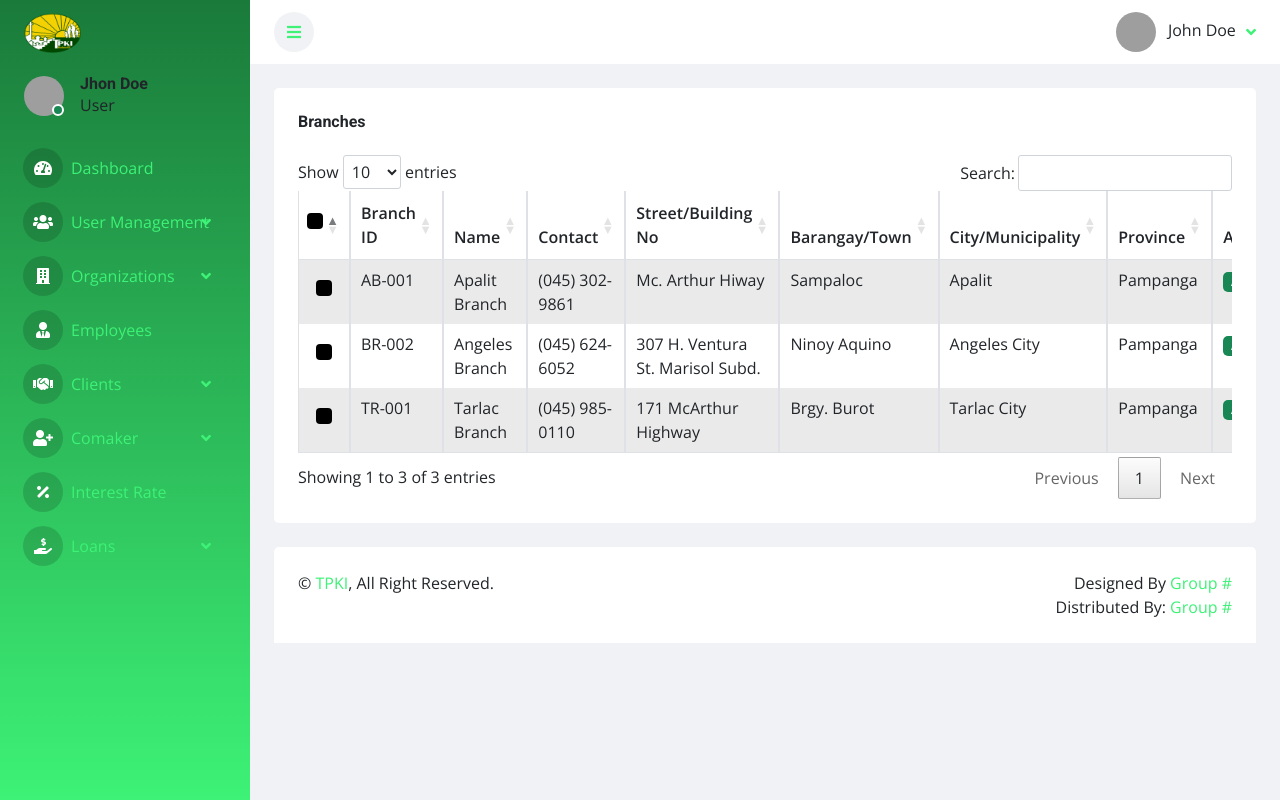
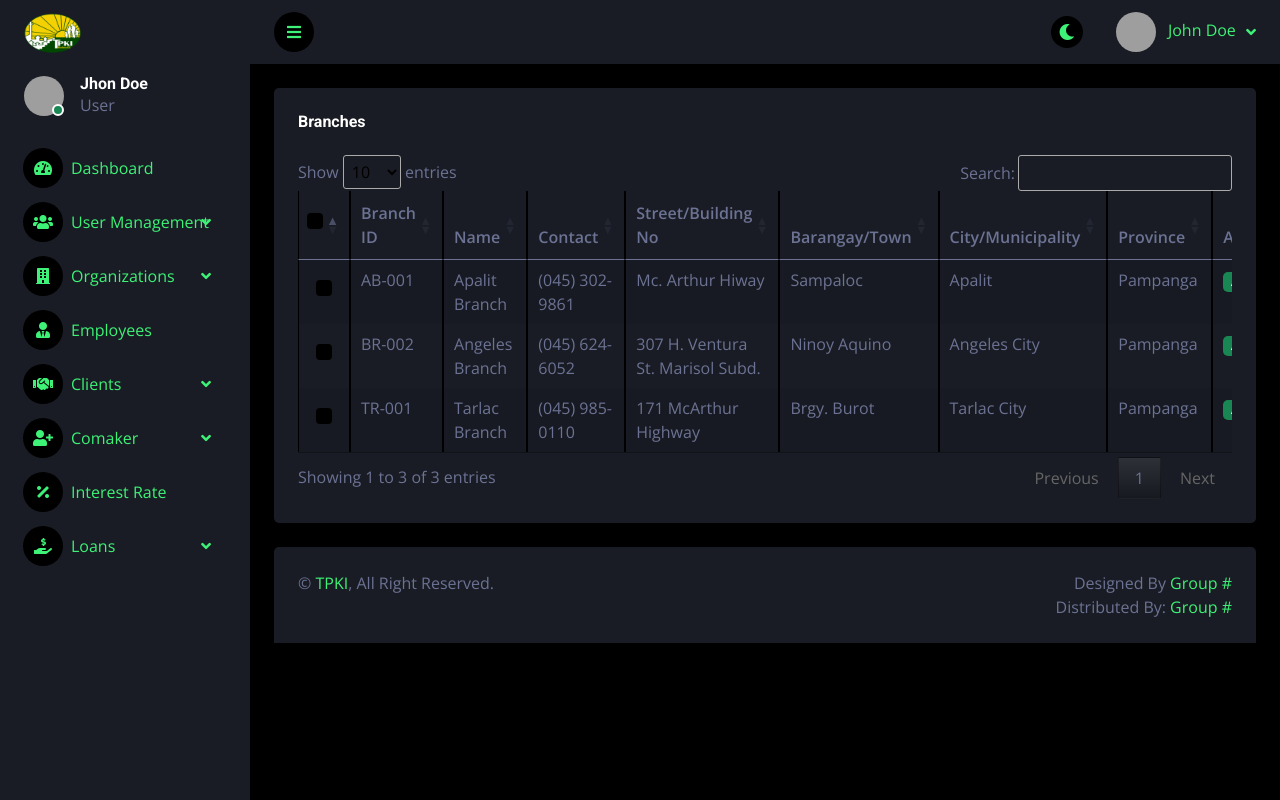
Before and after one commit to jordanzap-glitch/tpki-mqc, a PHP site: page /admin/branch.php in a window 1280 px wide. Run offline with PHP 8.4, Linux system fonts and the light colour scheme; data comes from the database, SQL or seed files in the repository; some libraries are stand-ins or nearby versions; grey boxes are pictures that could not be loaded.

Commit message:
feat: Implement theme toggle functionality with localStorage support and update theme initialization logic

```diff
--- a/admin/includes/head.php
+++ b/admin/includes/head.php
@@ -1,8 +1,8 @@
 <!-- Favicon -->
     <link href="img/favicon.ico" rel="icon">
 
-    <!-- Permanent light mode -->
-    <script>document.documentElement.setAttribute('data-theme','light');</script>
+    <!-- Theme early init (prevents flash of wrong theme) -->
+    <script>(function(){var t=localStorage.getItem('theme')||'dark';document.documentElement.setAttribute('data-theme',t);})();</script>
 
     <!-- Google Web Fonts -->
     <link rel="preconnect" href="https://fonts.googleapis.com">
--- a/admin/includes/navbar.php
+++ b/admin/includes/navbar.php
@@ -26,6 +26,11 @@
                     <i class="fa fa-bars"></i>
                 </a>
                 <div class="navbar-nav align-items-center ms-auto">
+                    <div class="nav-item me-2">
+                        <button id="theme-toggle" class="btn btn-sm-square rounded-circle" title="Toggle Theme" style="background: var(--dark);">
+                            <i class="fa fa-moon text-primary"></i>
+                        </button>
+                    </div>
                     <div class="nav-item dropdown">
                         <a href="#" class="nav-link dropdown-toggle" data-bs-toggle="dropdown">
                             <img class="rounded-circle me-lg-2" src="img/user.jpg" alt="" style="width: 40px; height: 40px;">
--- a/css/style.css
+++ b/css/style.css
@@ -1,9 +1,9 @@
 /********** Template CSS **********/
 :root {
     --primary: #3df276;
-    --secondary: #ffffff;
-    --light: #495057;
-    --dark: #f0f2f5;
+    --secondary: #191C24;
+    --light: #6C7293;
+    --dark: #000000;
 }
 
 .back-to-top {
@@ -71,13 +71,9 @@
     width: 250px;
     height: 100vh;
     overflow-y: auto;
-    background: linear-gradient(180deg, #1a7a3a 0%, #3df276 100%);
+    background: var(--secondary);
     transition: 0.5s;
     z-index: 999;
-}
-
-.sidebar .navbar {
-    background: transparent !important;
 }
 
 .content {
@@ -125,18 +121,18 @@
 /*** Navbar ***/
 .sidebar .navbar .navbar-nav .nav-link {
     padding: 7px 20px;
-    color: #ffffff;
+    color: var(--light);
     font-weight: 500;
-    border-left: 3px solid transparent;
+    border-left: 3px solid var(--secondary);
     border-radius: 0 30px 30px 0;
     outline: none;
 }
 
 .sidebar .navbar .navbar-nav .nav-link:hover,
 .sidebar .navbar .navbar-nav .nav-link.active {
-    color: #FFD700 !important;
-    background: rgba(0, 0, 0, 0.15);
-    border-color: #FFD700;
+    color: var(--primary);
+    background: var(--dark);
+    border-color: var(--primary);
 }
 
 .sidebar .navbar .navbar-nav .nav-link i {
@@ -145,15 +141,13 @@
     display: inline-flex;
     align-items: center;
     justify-content: center;
-    background: rgba(0, 0, 0, 0.15);
+    background: var(--dark);
     border-radius: 40px;
-    color: #ffffff;
 }
 
 .sidebar .navbar .navbar-nav .nav-link:hover i,
 .sidebar .navbar .navbar-nav .nav-link.active i {
-    background: rgba(0, 0, 0, 0.25);
-    color: #FFD700 !important;
+    background: var(--secondary);
 }
 
 .sidebar .navbar .dropdown-toggle::after {
@@ -174,13 +168,12 @@
 .sidebar .navbar .dropdown-item {
     padding-left: 25px;
     border-radius: 0 30px 30px 0;
-    color: #ffffff;
+    color: var(--light);
 }
 
 .sidebar .navbar .dropdown-item:hover,
 .sidebar .navbar .dropdown-item.active {
-    background: #145a32 !important;
-    color: #FFD700 !important;
+    background: var(--dark);
 }
 
 .content .navbar .navbar-nav .nav-link {
@@ -369,135 +362,274 @@
     margin: 0 auto;
 }
 
-/* â”€â”€â”€ Base light-mode rules (always active) â”€â”€â”€ */
-body {
-    background-color: var(--dark);
+
+/* ===== Light Mode ===== */
+[data-theme="light"] {
+    --secondary: #ffffff;
+    --dark: #f0f2f5;
+    --light: #495057;
+}
+
+[data-theme="light"] body {
+    background-color: #f0f2f5;
     color: #212529;
 }
 
-/* Content top navbar */
-.content nav.navbar.bg-secondary {
+[data-theme="light"] .sidebar {
+    background: linear-gradient(180deg, #1a7a3a 0%, #3df276 100%);
+}
+
+[data-theme="light"] .content {
+    background: #f0f2f5;
+}
+
+/* Navbars */
+[data-theme="light"] .sidebar .navbar {
+    background: transparent !important;
+}
+[data-theme="light"] .content nav.navbar.bg-secondary {
     background-color: #ffffff !important;
 }
 
-/* Card / panel containers that use Bootstrap .bg-secondary */
-.bg-secondary {
+/* Sidebar nav links */
+[data-theme="light"] .sidebar .navbar .navbar-nav .nav-link {
+    color: #ffffff;
+    border-left-color: transparent;
+}
+
+[data-theme="light"] .sidebar .navbar .navbar-nav .nav-link:hover,
+[data-theme="light"] .sidebar .navbar .navbar-nav .nav-link.active {
+    color: #FFD700 !important;
+    background: rgba(0, 0, 0, 0.15);
+    border-color: #FFD700;
+}
+
+[data-theme="light"] .sidebar .navbar .navbar-nav .nav-link i {
+    background: rgba(0, 0, 0, 0.15);
+    color: #ffffff;
+}
+
+[data-theme="light"] .sidebar .navbar .navbar-nav .nav-link:hover i,
+[data-theme="light"] .sidebar .navbar .navbar-nav .nav-link.active i {
+    background: rgba(0, 0, 0, 0.25);
+    color: #FFD700 !important;
+}
+
+/* Sidebar dropdown items */
+[data-theme="light"] .sidebar .navbar .dropdown-item {
+    color: #ffffff;
+}
+
+[data-theme="light"] .sidebar .navbar .dropdown-item:hover,
+[data-theme="light"] .sidebar .navbar .dropdown-item.active {
+    background: #145a32 !important;
+    color: #FFD700 !important;
+}
+
+/* Content navbar links */
+[data-theme="light"] .content .navbar .navbar-nav .nav-link {
+    color: #495057;
+}
+
+[data-theme="light"] .content .navbar .navbar-nav .nav-link:hover,
+[data-theme="light"] .content .navbar .navbar-nav .nav-link.active {
+    color: var(--primary);
+}
+
+[data-theme="light"] .content .navbar .sidebar-toggler,
+[data-theme="light"] .content .navbar .navbar-nav .nav-link i {
+    background: #f0f2f5;
+    color: #495057;
+}
+
+[data-theme="light"] .content .navbar .dropdown-item {
+    color: #495057;
+}
+
+[data-theme="light"] .content .navbar .dropdown-item:hover,
+[data-theme="light"] .content .navbar .dropdown-item.active {
+    background: #f0f2f5;
+}
+
+/* Override .navbar-dark text color — sidebar keeps white (on gradient), top navbar goes dark */
+[data-theme="light"] .sidebar .navbar-dark .navbar-nav .nav-link,
+[data-theme="light"] .sidebar .navbar-dark .navbar-brand,
+[data-theme="light"] .sidebar .navbar-dark span,
+[data-theme="light"] .sidebar .navbar-dark h6 {
+    color: #ffffff !important;
+}
+
+[data-theme="light"] .content .navbar-dark .navbar-nav .nav-link,
+[data-theme="light"] .content .navbar-dark .navbar-brand {
+    color: #495057 !important;
+}
+
+/* Dropdown menus */
+[data-theme="light"] .dropdown-menu.bg-secondary {
+    background-color: #ffffff !important;
+    border: 1px solid #dee2e6 !important;
+}
+
+[data-theme="light"] .dropdown-menu .dropdown-item {
+    color: #212529 !important;
+}
+
+[data-theme="light"] .dropdown-menu .dropdown-item:hover {
+    background-color: #f0f2f5 !important;
+}
+
+/* bg-secondary containers (stat cards, chart boxes, table wrappers, form sections) */
+[data-theme="light"] .bg-secondary {
     background-color: #ffffff !important;
     color: #212529 !important;
 }
 
-.bg-secondary p,
-.bg-secondary h1,
-.bg-secondary h2,
-.bg-secondary h3,
-.bg-secondary h4,
-.bg-secondary h5,
-.bg-secondary h6,
-.bg-secondary label,
-.bg-secondary span:not(.badge),
-.bg-secondary small {
+[data-theme="light"] .bg-secondary p,
+[data-theme="light"] .bg-secondary h1,
+[data-theme="light"] .bg-secondary h2,
+[data-theme="light"] .bg-secondary h3,
+[data-theme="light"] .bg-secondary h4,
+[data-theme="light"] .bg-secondary h5,
+[data-theme="light"] .bg-secondary h6,
+[data-theme="light"] .bg-secondary label,
+[data-theme="light"] .bg-secondary span:not(.badge),
+[data-theme="light"] .bg-secondary small {
     color: #212529 !important;
 }
 
-/* .bg-dark containers (keep spinner dark) */
-.bg-dark:not(#spinner) {
+/* bg-dark containers (modals, inline-styled dark divs) — keep spinner dark */
+[data-theme="light"] .bg-dark:not(#spinner) {
     background-color: #f8f9fa !important;
     color: #212529 !important;
 }
 
-/* Modals */
-.modal-content {
+[data-theme="light"] .modal-content.bg-dark,
+[data-theme="light"] .modal-content.text-white {
     background-color: #ffffff !important;
     color: #212529 !important;
 }
 
-.modal-header,
-.modal-body,
-.modal-footer {
+[data-theme="light"] .modal-header,
+[data-theme="light"] .modal-body,
+[data-theme="light"] .modal-footer {
     background-color: #ffffff !important;
-    color: #212529 !important;
-    border-color: #dee2e6 !important;
-}
-
-/* Dropdown menus */
-.dropdown-menu.bg-secondary {
-    background-color: #ffffff !important;
-    border: 1px solid #dee2e6 !important;
-}
-
-.dropdown-menu .dropdown-item {
     color: #212529 !important;
 }
 
-.dropdown-menu .dropdown-item:hover {
-    background-color: #f0f2f5 !important;
-}
-
-/* Bootstrap cards */
-.card {
+/* Cards (Bootstrap .card class) */
+[data-theme="light"] .card {
     background-color: #ffffff !important;
     border-color: #dee2e6 !important;
     color: #212529 !important;
 }
 
-.card-header {
+[data-theme="light"] .card.bg-secondary,
+[data-theme="light"] .card.bg-dark {
+    background-color: #ffffff !important;
+    color: #212529 !important;
+}
+
+[data-theme="light"] .card-header {
     background-color: #f8f9fa !important;
     border-color: #dee2e6 !important;
     color: #212529 !important;
 }
 
+[data-theme="light"] .card-body {
+    color: #212529 !important;
+}
+
+/* text-white overrides inside content area (table headers, card text) */
+[data-theme="light"] .content tr.text-white th,
+[data-theme="light"] .content tr.text-white td,
+[data-theme="light"] .bg-secondary .text-white,
+[data-theme="light"] .bg-dark:not(#spinner) .text-white,
+[data-theme="light"] .card.bg-secondary .text-white,
+[data-theme="light"] .card.bg-dark .text-white {
+    color: #212529 !important;
+}
+
+/* Inline style overrides for modals that use style="background-color:#000; color:#fff;" */
+[data-theme="light"] .modal-content {
+    background-color: #ffffff !important;
+    color: #212529 !important;
+}
+
 /* Tables */
-.table {
+[data-theme="light"] .table {
     color: #212529 !important;
     border-color: #dee2e6 !important;
 }
 
-.table > :not(caption) > * > * {
+[data-theme="light"] .table > :not(caption) > * > * {
     background-color: transparent !important;
     color: #212529 !important;
     border-color: #dee2e6 !important;
 }
 
-.table-striped > tbody > tr:nth-of-type(odd) > * {
+[data-theme="light"] .table-striped > tbody > tr:nth-of-type(odd) > * {
     background-color: rgba(0,0,0,.03) !important;
 }
 
 /* Form controls */
-.form-control,
-.form-select {
+[data-theme="light"] .form-control,
+[data-theme="light"] .form-select {
     background-color: #ffffff !important;
     color: #212529 !important;
     border-color: #ced4da !important;
 }
 
-.form-control::placeholder,
-.form-select::placeholder {
+[data-theme="light"] .form-control::placeholder,
+[data-theme="light"] .form-select::placeholder {
     color: #6c757d !important;
 }
 
-.input-group-text {
+[data-theme="light"] .input-group-text {
     background-color: #e9ecef !important;
     color: #212529 !important;
     border-color: #ced4da !important;
 }
 
+/* Modals */
+[data-theme="light"] .modal-content {
+    background-color: #ffffff !important;
+    color: #212529 !important;
+}
+
+[data-theme="light"] .modal-header,
+[data-theme="light"] .modal-footer {
+    border-color: #dee2e6 !important;
+}
+
 /* Headings */
-h1, h2, h3, h4, h5, h6 {
+[data-theme="light"] h1, [data-theme="light"] h2, [data-theme="light"] h3,
+[data-theme="light"] h4, [data-theme="light"] h5, [data-theme="light"] h6 {
     color: #212529;
 }
 
 /* DataTables */
-.dataTables_wrapper {
+[data-theme="light"] .dataTables_wrapper {
     color: #212529 !important;
 }
 
-.dataTables_wrapper .dataTables_filter input,
-.dataTables_wrapper .dataTables_length select {
+[data-theme="light"] .dataTables_wrapper .dataTables_filter input,
+[data-theme="light"] .dataTables_wrapper .dataTables_length select {
     background-color: #ffffff !important;
     color: #212529 !important;
     border-color: #ced4da !important;
 }
 
-.dataTables_wrapper .dataTables_paginate .paginate_button {
+[data-theme="light"] .dataTables_wrapper .dataTables_paginate .paginate_button {
     color: #212529 !important;
 }
+
+/* Theme toggle button */
+#theme-toggle {
+    border: none;
+    cursor: pointer;
+    transition: opacity .3s;
+}
+
+#theme-toggle:hover {
+    opacity: 0.75;
+}
--- a/js/main.js
+++ b/js/main.js
@@ -30,6 +30,28 @@
     $('.sidebar-toggler').click(function () {
         $('.sidebar, .content').toggleClass("open");
         return false;
+    });
+
+
+    // Theme Toggle
+    function updateThemeIcon(theme) {
+        var $icon = $('#theme-toggle i');
+        if (theme === 'light') {
+            $icon.removeClass('fa-moon').addClass('fa-sun');
+        } else {
+            $icon.removeClass('fa-sun').addClass('fa-moon');
+        }
+    }
+
+    var currentTheme = document.documentElement.getAttribute('data-theme') || 'dark';
+    updateThemeIcon(currentTheme);
+
+    $('#theme-toggle').on('click', function () {
+        var active = document.documentElement.getAttribute('data-theme');
+        var next = active === 'dark' ? 'light' : 'dark';
+        document.documentElement.setAttribute('data-theme', next);
+        localStorage.setItem('theme', next);
+        updateThemeIcon(next);
     });
 
 
--- a/staff/includes/head.php
+++ b/staff/includes/head.php
@@ -1,8 +1,8 @@
 <!-- Favicon -->
     <link href="img/favicon.ico" rel="icon">
 
-    <!-- Permanent light mode -->
-    <script>document.documentElement.setAttribute('data-theme','light');</script>
+    <!-- Theme early init (prevents flash of wrong theme) -->
+    <script>(function(){var t=localStorage.getItem('theme')||'dark';document.documentElement.setAttribute('data-theme',t);})();</script>
 
     <!-- Google Web Fonts -->
     <link rel="preconnect" href="https://fonts.googleapis.com">
--- a/staff/includes/navbar.php
+++ b/staff/includes/navbar.php
@@ -26,6 +26,11 @@
                     <i class="fa fa-bars"></i>
                 </a>
                 <div class="navbar-nav align-items-center ms-auto">
+                    <div class="nav-item me-2">
+                        <button id="theme-toggle" class="btn btn-sm-square rounded-circle" title="Toggle Theme" style="background: var(--dark);">
+                            <i class="fa fa-moon text-primary"></i>
+                        </button>
+                    </div>
                     <div class="nav-item dropdown">
                         <a href="#" class="nav-link dropdown-toggle" data-bs-toggle="dropdown">
                             <img class="rounded-circle me-lg-2" src="img/user.jpg" alt="" style="width: 40px; height: 40px;">
```
